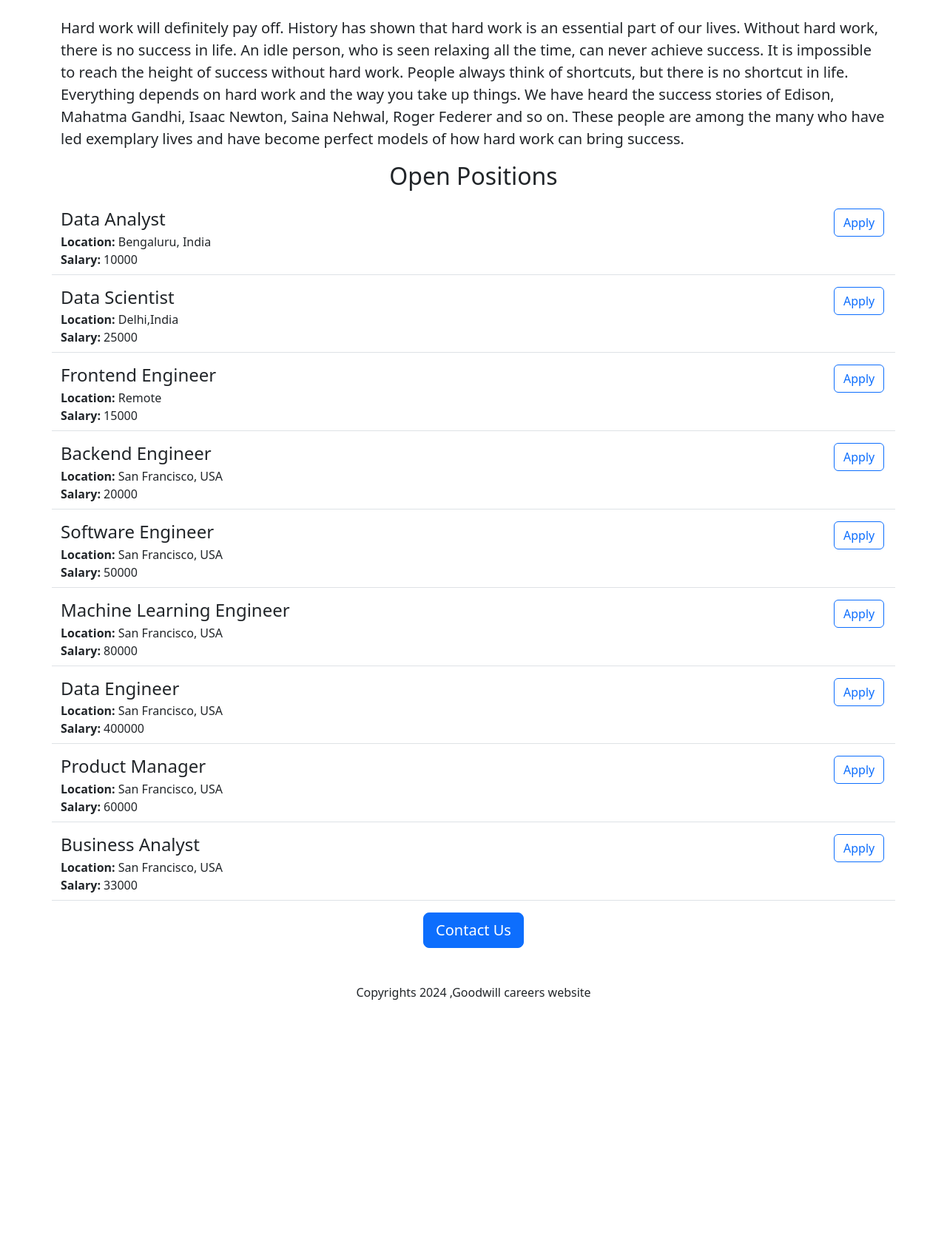
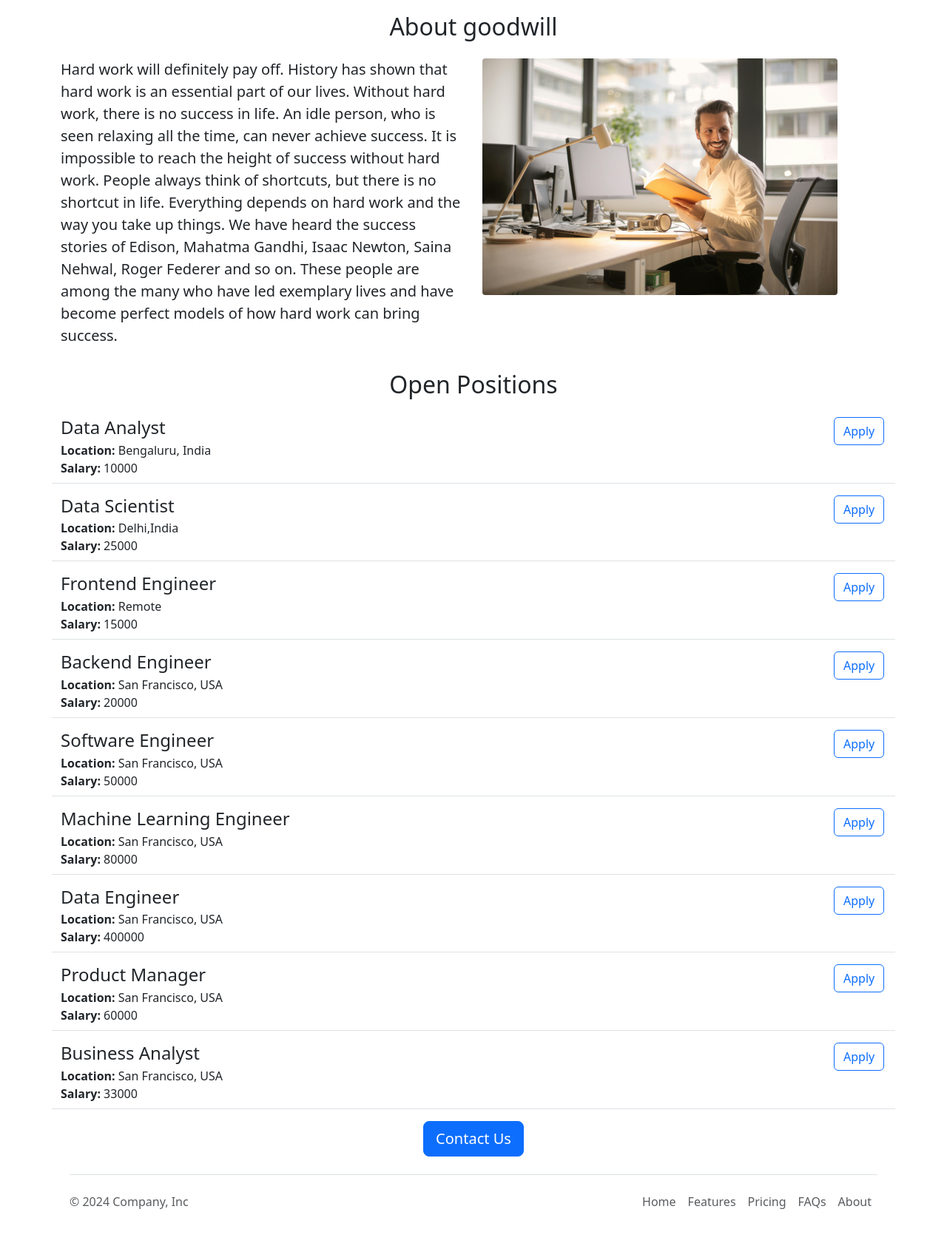
Before and after one commit to janaki-sujan/sujan-careers, a Flask app: page / in a window 1280 px wide. Shown: the part 487-2172 px from the top of the page at 74% size. Before the commit the page ends 1839 px from the top, so only its background shows below. Run offline with Flask 3, Linux system fonts and the light colour scheme.

Commit message:
functional and aesthetics improvements added

```diff
--- /dev/null
+++ b/templates/footer.html
@@ -0,0 +1,17 @@
+<div class="container">
+  <footer class="d-flex flex-wrap justify-content-between align-items-center py-3 my-4 border-top">
+    <p class="col-md-4 mb-0 text-body-secondary">&copy; 2024 Company, Inc</p>
+
+    <a href="/" class="col-md-4 d-flex align-items-center justify-content-center mb-3 mb-md-0 me-md-auto link-body-emphasis text-decoration-none">
+      <svg class="bi me-2" width="40" height="32"><use xlink:href="#bootstrap"/></svg>
+    </a>
+
+    <ul class="nav col-md-4 justify-content-end">
+      <li class="nav-item"><a href="#" class="nav-link px-2 text-body-secondary">Home</a></li>
+      <li class="nav-item"><a href="#" class="nav-link px-2 text-body-secondary">Features</a></li>
+      <li class="nav-item"><a href="#" class="nav-link px-2 text-body-secondary">Pricing</a></li>
+      <li class="nav-item"><a href="#" class="nav-link px-2 text-body-secondary">FAQs</a></li>
+      <li class="nav-item"><a href="#" class="nav-link px-2 text-body-secondary">About</a></li>
+    </ul>
+  </footer>
+</div>
--- a/templates/home.html
+++ b/templates/home.html
@@ -10,22 +10,34 @@
       height: 360px;
       width: 100%;
       object-fit: cover;
+      margin-bottom:16px
 
     }
   </style>
 
 </head>
 <body>
+  {% include 'nav.html' %}
+
+
   <div class="container">
 
     <h1 class="text-center mt-2 mb-4">goodwill Careers</h1>
 
-
     <img class="img-fluid" id="banner" src="https://80f8c17a-5e5b-45f4-adfa-77667944b56e-00-1jgdb8v8tqnxy.pike.replit.dev/static/banner.jpg" height="320" id="banner">
 
+
     <h2 class="text-center mt-2 mb-4">About goodwill</h2>
-    <p class="lead">Hard work will definitely pay off. History has shown that hard work is an essential part of our lives. Without hard work, there is no success in life. An idle person, who is seen relaxing all the time, can never achieve success. It is impossible to reach the height of success without hard work. People always think of shortcuts, but there is no shortcut in life. Everything depends on hard work and the way you take up things. We have heard the success stories of Edison, Mahatma Gandhi, Isaac Newton, Saina Nehwal, Roger Federer and so on. These people are among the many who have led exemplary lives and have become perfect models of how hard work can bring success.
-    </p>
+    <div class="row" style="margin-bottom:16px">
+      <div class="col-6">
+      <p class="lead">Hard work will definitely pay off. History has shown that hard work is an essential part of our lives. Without hard work, there is no success in life. An idle person, who is seen relaxing all the time, can never achieve success. It is impossible to reach the height of success without hard work. People always think of shortcuts, but there is no shortcut in life. Everything depends on hard work and the way you take up things. We have heard the success stories of Edison, Mahatma Gandhi, Isaac Newton, Saina Nehwal, Roger Federer and so on. These people are among the many who have led exemplary lives and have become perfect models of how hard work can bring success.
+      </p>
+      </div>
+      <div class="col-6">
+        <img src="static/people.jpg" style="height:320px; border-radius:4px;">
+      </div>
+    </div>
+
 
     <h2 class='text-center mt-2 mb-4' >Open Positions</h2>
     <div >
@@ -37,8 +49,9 @@
     </div>
     <div class="text-center">
       <button class="btn btn-primary btn-lg">Contact Us</button>
-      <p class="mt-5">Copyrights 2024 ,Goodwill careers website</p>
+
     </div>
+    {% include 'footer.html' %}
   </div>
 
 
--- a/templates/jobitem.html
+++ b/templates/jobitem.html
@@ -8,6 +8,6 @@
   </div>
 
   <div class="col-1">
-    <button type="button" class="btn btn-outline-primary">Apply</button>
+    <a href="mailto:hello@sujan.ai?subject=Application%20for%20 {{job['title']}}&body=My%20name%3A%3Cyour%20name%20here%20%3E%0D%0AMy%20resume%20link%3A%3Cyour%20resume%20here%20%3E%0D%0AMy%20Linkedin%20link%3A%3Cyour%20Linkedin%20link%3E" class="btn btn-outline-primary">Apply</a>
   </div>
 </div>
--- /dev/null
+++ b/templates/nav.html
@@ -0,0 +1,9 @@
+<nav class="navbar bg-body-tertiary fixed-top">
+  <div class="container-fluid">
+    <a class="navbar-brand" href="#">
+      <img src="static/logo.svg" alt="Logo" width="30" height="24" class="d-inline-block align-text-top">
+      goodwill
+    </a>
+  </div>
+</nav>
+<div style="height:40px"></div>
```
Also changed, not shown: static/logo.svg (added), static/people.jpg (added).
